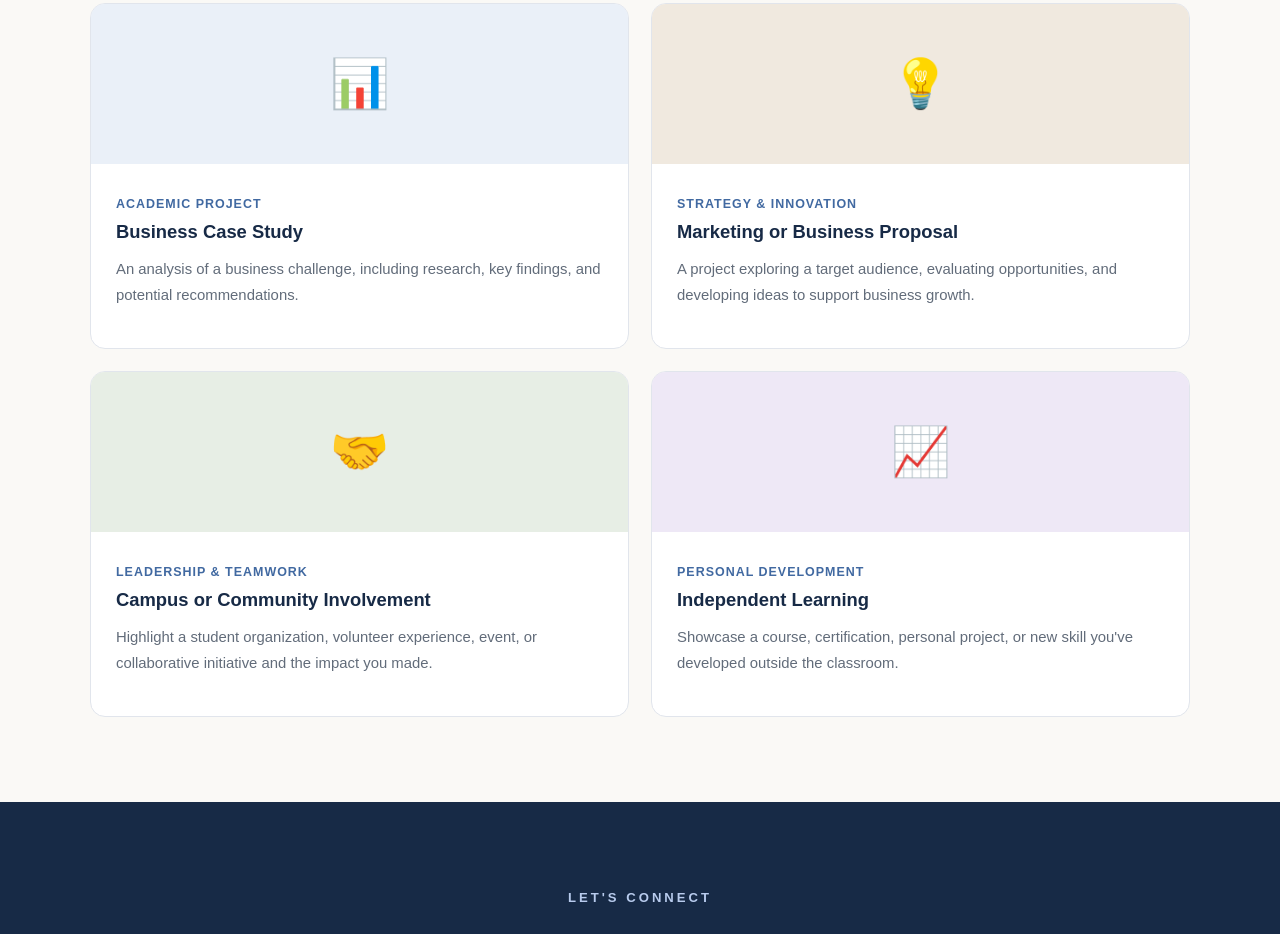
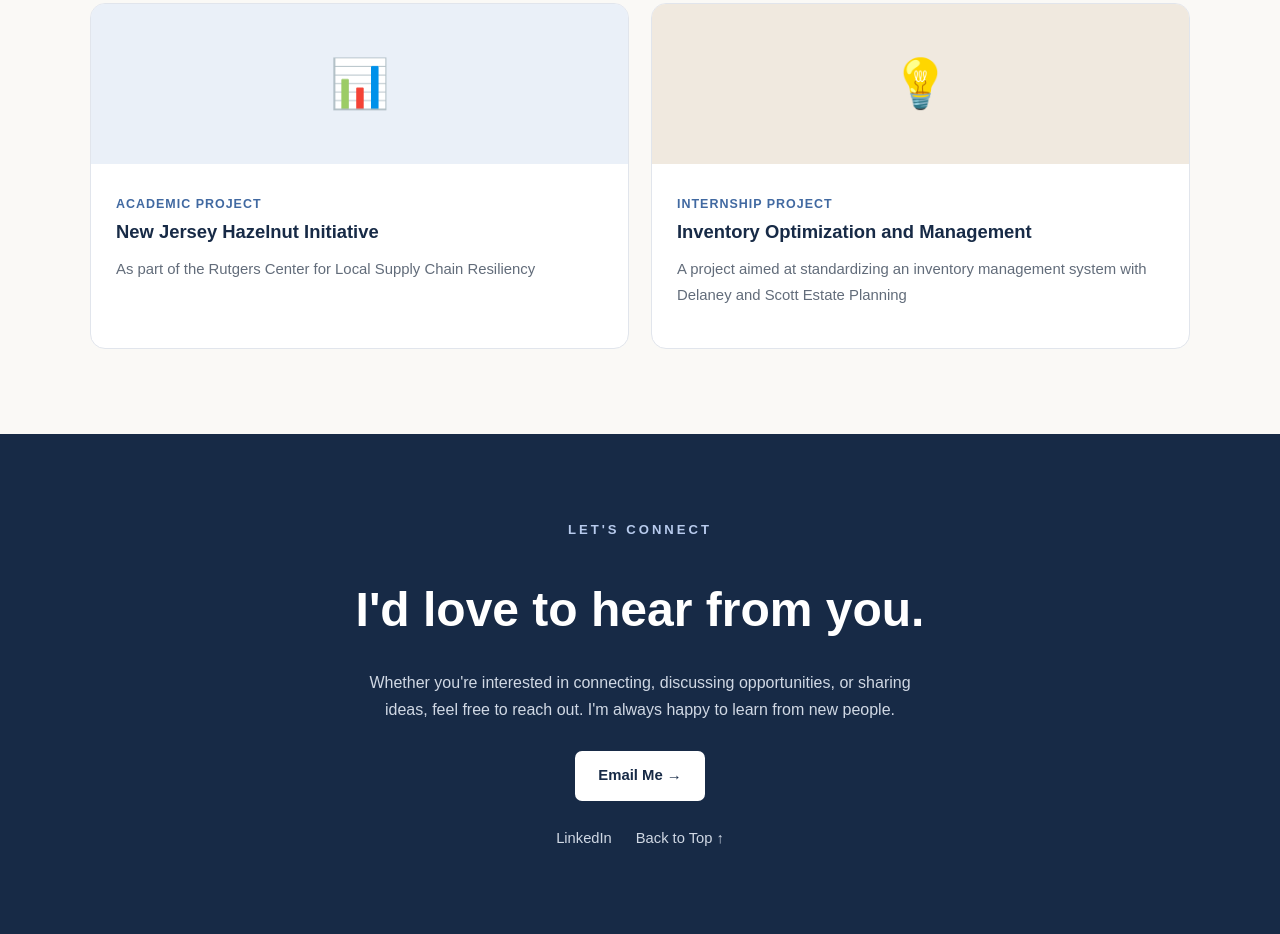
Before and after one commit to Prisha-cpu/prisha-cpu.github.io, a plain HTML site: page index.html in a window 1280 px wide. Shown: the part 2658-3592 px from the top of the page. Drawn offline with Linux system fonts and the light colour scheme.

Commit message:
Revise project details and remove unused sections
Updated project titles and descriptions for clarity. Removed two project cards related to community involvement and personal development.

```diff
--- a/index.html
+++ b/index.html
@@ -818,12 +818,10 @@
                             Academic Project
                         </span>
 
-                        <h3>Business Case Study</h3>
+                        <h3>New Jersey Hazelnut Initiative</h3>
 
                         <p>
-                            An analysis of a business challenge, including
-                            research, key findings, and potential
-                            recommendations.
+                           As part of the Rutgers Center for Local Supply Chain Resiliency
                         </p>
 
                         <!-- Replace this with a real project
@@ -836,54 +834,18 @@
 
                     <div class="project-content">
                         <span class="project-type">
-                            Strategy & Innovation
+                            Internship Project
                         </span>
 
-                        <h3>Marketing or Business Proposal</h3>
+                        <h3>Inventory Optimization and Management</h3>
 
                         <p>
-                            A project exploring a target audience,
-                            evaluating opportunities, and developing
-                            ideas to support business growth.
+                            A project aimed at standardizing an inventory management system
+                            with Delaney and Scott Estate Planning
                         </p>
                     </div>
                 </article>
 
-                <article class="project-card">
-                    <div class="project-banner">🤝</div>
-
-                    <div class="project-content">
-                        <span class="project-type">
-                            Leadership & Teamwork
-                        </span>
-
-                        <h3>Campus or Community Involvement</h3>
-
-                        <p>
-                            Highlight a student organization, volunteer
-                            experience, event, or collaborative initiative
-                            and the impact you made.
-                        </p>
-                    </div>
-                </article>
-
-                <article class="project-card">
-                    <div class="project-banner">📈</div>
-
-                    <div class="project-content">
-                        <span class="project-type">
-                            Personal Development
-                        </span>
-
-                        <h3>Independent Learning</h3>
-
-                        <p>
-                            Showcase a course, certification, personal
-                            project, or new skill you've developed
-                            outside the classroom.
-                        </p>
-                    </div>
-                </article>
 
             </div>
         </div>
```
